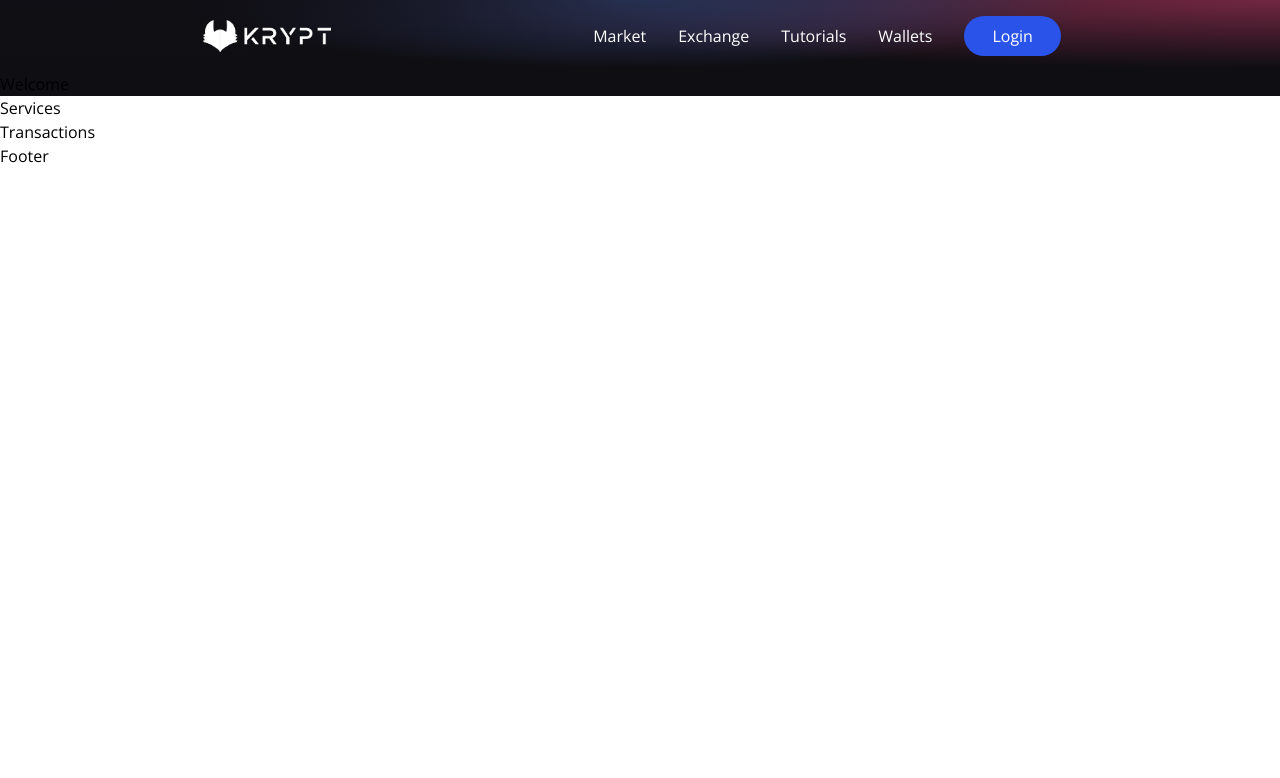
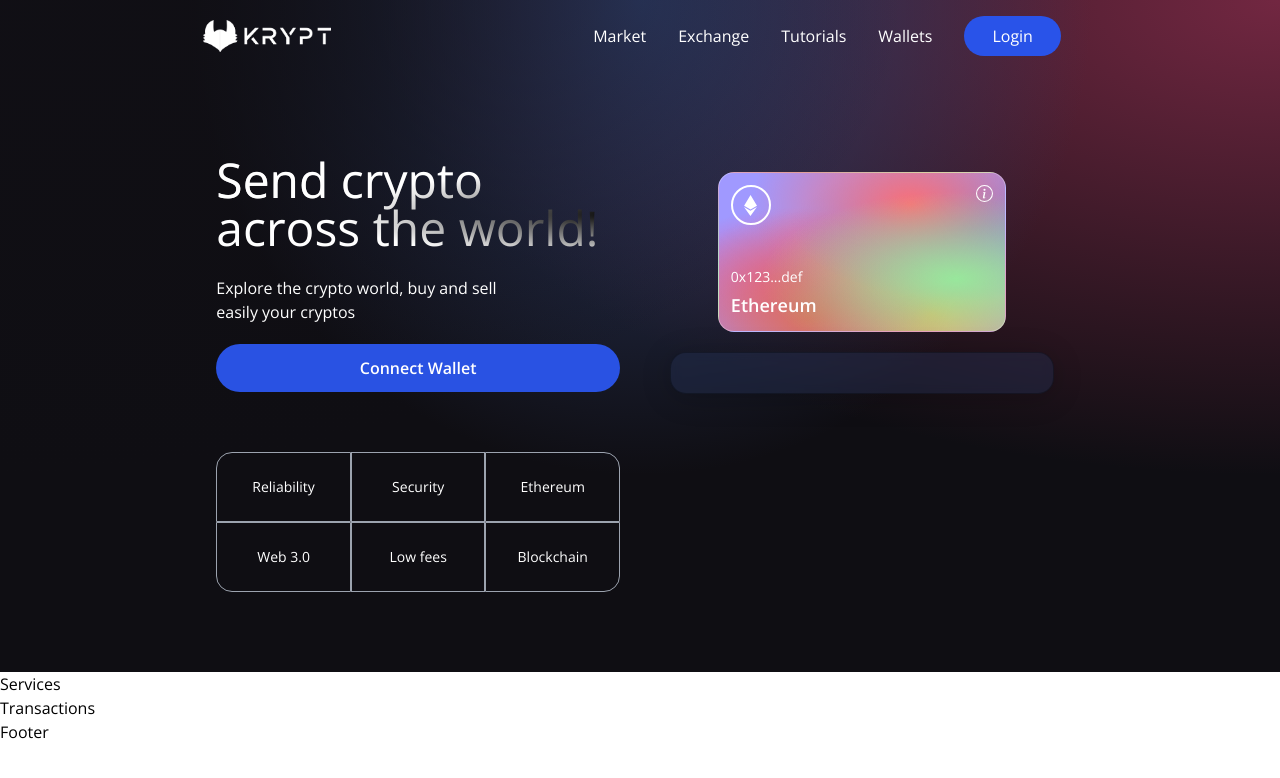
Before and after one commit to MarcOreliOoo/07_ModernWeb3App, a React (Vite) app in the folder client/: page / in a window 1280 px wide. Shown: the top 778 px of the page. Built offline with nearby package versions, Linux system fonts and the light colour scheme.

Commit message:
feat: welcome init and update readme

```diff
--- a/client/src/components/Welcome.tsx
+++ b/client/src/components/Welcome.tsx
@@ -1,6 +1,76 @@
-let Welcome:React.FunctionComponent = () => {
+import { FunctionComponent } from "react";
+import { AiFillPlayCircle } from 'react-icons/ai';
+import { SiEthereum } from 'react-icons/si';
+import { BsInfoCircle } from 'react-icons/bs';
+import { Loader } from './';
+
+const commonStyles = 'min-h-[70px] sm:px-0 px-2 sm:min-w-[120px] flex justify-center items-center border-[0.5px] border-gray-400 text-sm font-light text-white';
+
+let Welcome:FunctionComponent = () => {
+	const connectWallet = () => {};
+
 	return(
-		<h1>Welcome</h1>
+		<div className="flex w-full justify-center items-center">
+			<div className="flex md:flex-row flex-col items-start justify-between md:p-20 py-12 px-4">
+				<div className="flex flex-1 jusitfy-start flex-col md:mr-10">
+					<h1 className="text-3xl sm:text-5xl text-white text-gradient py-1">
+						Send crypto<br /> across the world!
+					</h1>
+					<p className="text-left mt-5 text-white font-light md:w-9/12 w-11/12 text-base">
+						Explore the crypto world, buy and sell easily your cryptos
+					</p>
+					<button type="button" onClick={connectWallet} className="flex flex-row justify-center items-center my-5 bg-[#2952e3] rounded-full p-3 cursor-pointer hover:bg-[#2546bd]">
+						<p className="text-white text-base font-semibold">
+							Connect Wallet
+						</p>
+					</button>
+					<div className="grid sm:grid-cols-3 grid-cols-2 w-full mt-10">
+						<div className={`rounded-tl-2xl ${commonStyles}`}>
+							Reliability
+						</div>
+						<div className={`${commonStyles}`}>
+							Security
+						</div>
+						<div className={`rounded-tr-2xl ${commonStyles}`}>
+							Ethereum
+						</div>
+						<div className={`rounded-bl-2xl ${commonStyles}`}>
+							Web 3.0
+						</div>
+						<div className={`${commonStyles}`}>
+							Low fees
+						</div>
+						<div className={`rounded-br-2xl ${commonStyles}`}>
+							Blockchain
+						</div>
+					</div>
+				</div>
+				<div className="flex flex-col flex-1 items-center jusitfy-start w-full md:mt-0 mt-10">
+					<div className="p-3 jusitfy-end items-start flex-col rounded-xl h-40 sm:w-72 w-full my-5 eth-card white-glassmorphism">
+						<div className="flex justify-between flex-col w-full h-full ">
+							<div className="flex justify-between items-start">
+								<div className="w-10 h-10 border-2 rounded-full border-white flex justify-center items-center">
+									<SiEthereum fontSize={21} color="#fff" />
+								</div>
+								<BsInfoCircle fontSize={17} color="#fff" />
+							</div>
+							<div>
+								<p className="text-white font-light text-sm">
+									0x123...def
+								</p>
+								<p className="text-white font-semibold text-lg mt-1">
+									Ethereum
+								</p>
+							</div>
+						</div>
+					</div>
+
+					<div className="p-5 sm:w-96 w-full flex flex-col justify-start items-center blue-glassmorphism">
+
+					</div>
+				</div>
+			</div>
+		</div>
 	);
 };
 
```
Also changed, not shown: 1 other file (tests, documents, lock files or other folders).
